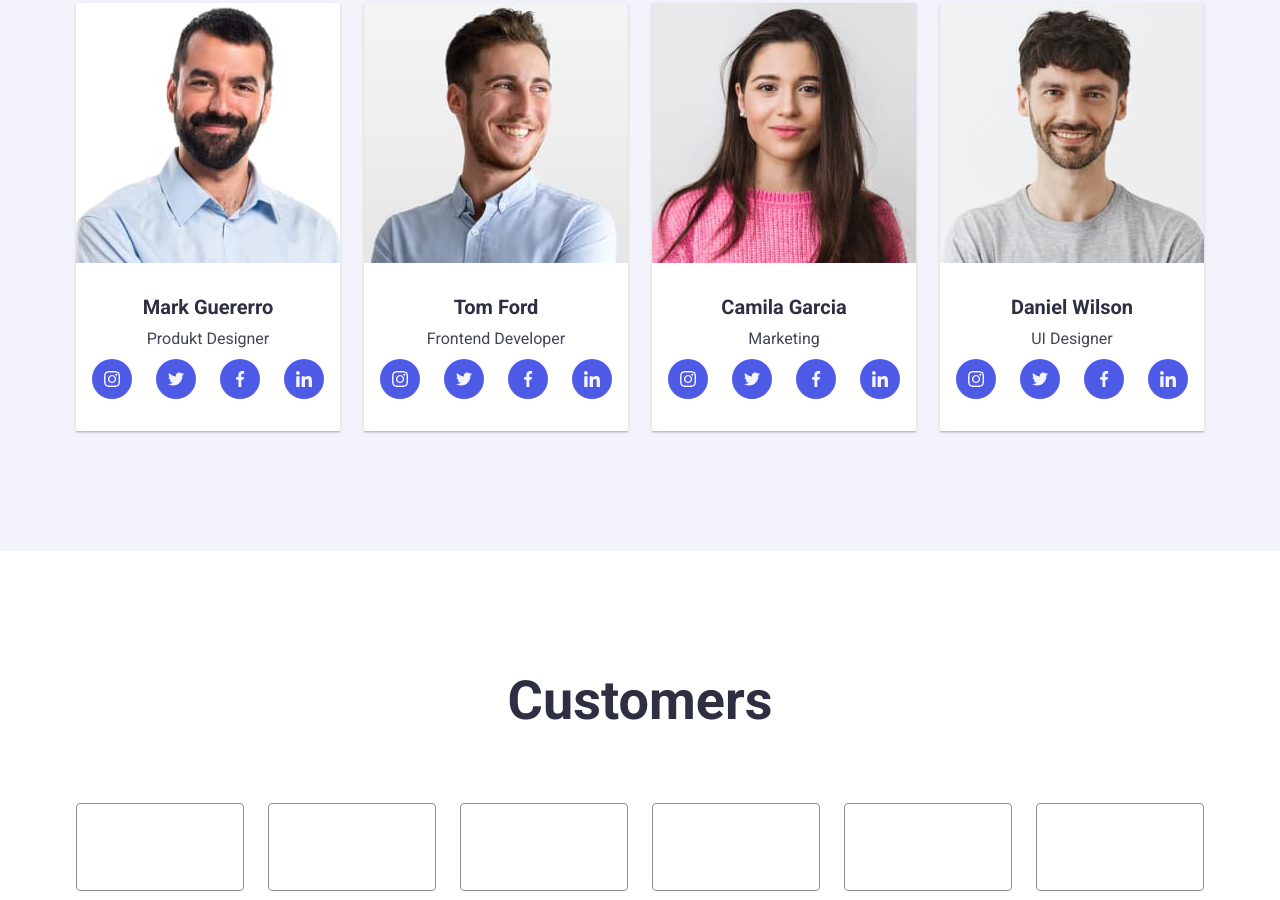
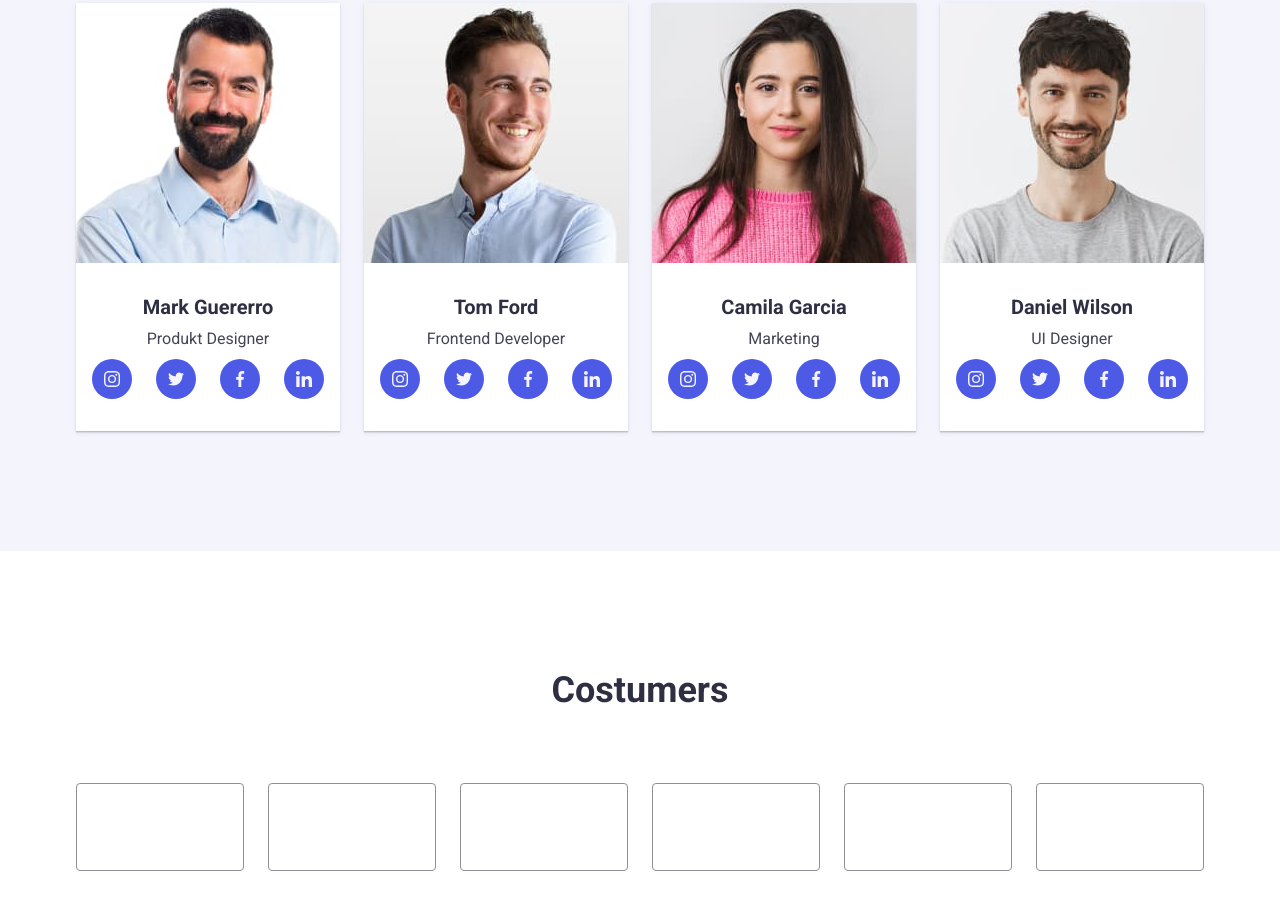
Before and after one commit to mandarinca/goit-markup-hw-04, a plain HTML site: page index.html in a window 1280 px wide. Shown: the part 1897-2797 px from the top of the page. Drawn offline with nearby package versions, Linux system fonts and the light colour scheme.

Commit message:
10-01-23 21-05

```diff
--- a/css/styles.css
+++ b/css/styles.css
@@ -193,8 +193,7 @@ header {
   box-shadow: 0px 4px 4px rgba(0, 0, 0, 0.15);
 }
 
-
-.section-one {
+.first {
   padding: 120px;
 }
 
@@ -356,13 +355,12 @@ background-color: #4D5AE5;
 
 }
 
-.container-2 {
-color: var(--brand-color);
-font-weight: 600;
-font-size: 36px;
-line-height: 1.1;
-text-align: center;
-margin-bottom: 72px;
+.title-three {
+  color: var(--brand-color);
+  font-weight: 600;
+  font-size: 36px;
+  line-height: 1.1;
+  text-align: center;
 
 }
 
@@ -372,7 +370,6 @@ margin-bottom: 72px;
   gap: 24px;
   list-style-type: none;
   padding-top: 72px;
-  margin-bottom: 32px;
 }
 
 .customers-list-link {
--- a/index.html
+++ b/index.html
@@ -316,7 +316,7 @@
       </section>
       <section class="container-1">
       <div class="container-2">
-        <h2 class="title-three">Customers</h2>
+        <h2 class="title-three">Costumers</h2>
         <ul class="customers-list">
           <li class="customers-list-item">
             <a class="customers-list-link" href="" >
@@ -379,7 +379,7 @@
     </div>
 
         <div class="media-container">
-          <pclass="media-title">Social media</p>
+          <p class="media-title">Social media</p>
         <ul class="media-list">
           <li class="media-list-item">
             <a href="" class="media-list-link">
```
